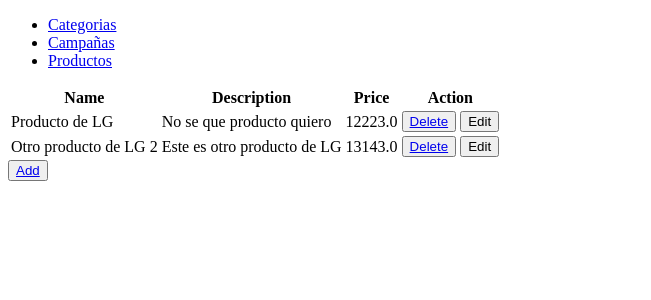
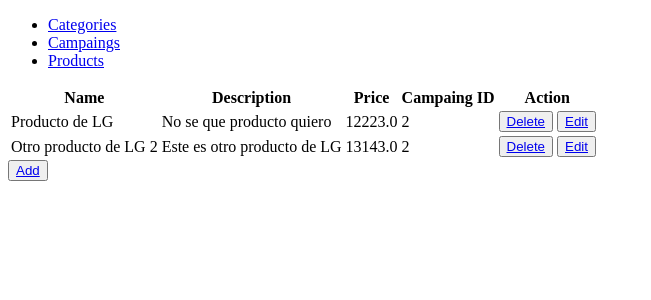
Before and after one commit to gfranb/CRUD-Store-Django, a Django app: page /products/2 in a window 1280 px wide. Shown: the top 300 px of the page, without its empty margins (0-651 px from the left). Run offline with Django 4.2, Linux system fonts and the light colour scheme; data comes from the database, SQL or seed files in the repository; both versions use the stored data as it was after the commit.

Commit message:
Edit action added, todo add styles

```diff
--- a/store-crud/campaings/templates/campaings/list_campaings.html
+++ b/store-crud/campaings/templates/campaings/list_campaings.html
@@ -15,8 +15,8 @@
                 <button>
                     <a href="/campaings/{{category_id}}/{{campaing.id}}/delete">Delete</a>
                 </button>
-                <button href="">
-                    Edit
+                <button>
+                    <a href="/campaings/{{category_id}}/{{campaing.id}}/edit">Edit</a>
                 </button>
             </td>
         </tr>
--- a/store-crud/campaings/templates/layout/index.html
+++ b/store-crud/campaings/templates/layout/index.html
@@ -12,13 +12,13 @@
         <nav>
             <ul>
                 <li>
-                    <a href="/categories/">Categorias</a>
+                    <a href="/categories/">Categories</a>
                 </li>
                 <li>
-                    <a href="/campaings/">Campañas</a>
+                    <a href="/campaings/">Campaings</a>
                 </li>
                 <li>
-                    <a href="/products/">Productos</a>
+                    <a href="/products/">Products</a>
                 </li>
             </ul>
         </nav>
--- a/store-crud/campaings/urls.py
+++ b/store-crud/campaings/urls.py
@@ -6,4 +6,5 @@ urlpatterns = [
     path('campaings/<int:category_id>', views.campaings_by_category, name="campaing_by_id"),
     path('campaings/<int:category_id>/<int:campaing_id>/delete', views.delete_campaing, name="delete_campaing"),
     path('campaings/<int:category_id>/new', views.add_campaing, name="add_campaing"),
+    path('campaings/<int:category_id>/<int:campaing_id>/edit', views.edit_campaing)
 ]
--- a/store-crud/categories/templates/categories/list_categories.html
+++ b/store-crud/categories/templates/categories/list_categories.html
@@ -16,7 +16,7 @@
                     <a href="/categories/{{category.id}}/delete">Delete</a>
                 </button>
                 <button>
-                    Edit
+                    <a href="/categories/{{category.id}}/edit">Edit</a>
                 </button>
             </td>
         </tr>
--- a/store-crud/categories/templates/layout/index.html
+++ b/store-crud/categories/templates/layout/index.html
@@ -12,13 +12,13 @@
         <nav>
             <ul>
                 <li>
-                    <a href="/categories/">Categorias</a>
+                    <a href="/categories/">Categories</a>
                 </li>
                 <li>
-                    <a href="/campaings/">Campañas</a>
+                    <a href="/campaings/">Campaings</a>
                 </li>
                 <li>
-                    <a href="/products/">Productos</a>
+                    <a href="/products/">Products</a>
                 </li>
             </ul>
         </nav>
--- a/store-crud/categories/urls.py
+++ b/store-crud/categories/urls.py
@@ -5,5 +5,6 @@ urlpatterns = [
     path('', views.categories, name="categories"),
     path('categories/', views.categories, name="categories"),
     path('categories/new', views.add_category),
-    path('categories/<int:category_id>/delete',views.delete_category)
+    path('categories/<int:category_id>/delete',views.delete_category),
+    path('categories/<int:category_id>/edit', views.edit_category)
 ]
--- a/store-crud/products/templates/layout/index.html
+++ b/store-crud/products/templates/layout/index.html
@@ -12,13 +12,13 @@
         <nav>
             <ul>
                 <li>
-                    <a href="/categories/">Categorias</a>
+                    <a href="/categories/">Categories</a>
                 </li>
                 <li>
-                    <a href="/campaings/">Campañas</a>
+                    <a href="/campaings/">Campaings</a>
                 </li>
                 <li>
-                    <a href="/products/">Productos</a>
+                    <a href="/products/">Products</a>
                 </li>
             </ul>
         </nav>
--- a/store-crud/products/templates/products/list_products.html
+++ b/store-crud/products/templates/products/list_products.html
@@ -7,6 +7,7 @@
             <th>Name</th>
             <th>Description</th>
             <th>Price</th>
+            <th>Campaing ID</th>
             <th>Action</th>
         </tr>
         {% for producto in productos %}
@@ -14,12 +15,13 @@
             <td>{{producto.name}}</td>
             <td>{{producto.description}}</td>
             <td>{{producto.price}}</td>
+            <td>{{producto.campaing_id}}</td>
             <td>
                 <button>
-                    <a href="/products/{{campaing_id}}/{{producto.id}}/delete">Delete</a>
+                    <a href="/products/{{producto.campaing_id}}/{{producto.id}}/delete">Delete</a>
                 </button>
-                <button href="">
-                    Edit
+                <button>
+                    <a href="/products/{{producto.campaing_id}}/{{producto.id}}/edit">Edit</a>
                 </button>
             </td>
         </tr>
--- a/store-crud/products/urls.py
+++ b/store-crud/products/urls.py
@@ -5,5 +5,6 @@ urlpatterns = [
     path('products/<int:campaing_id>',views.products_by_campaing, name="productos_by_campaing"),
     path('products/',views.products, name="products"),
     path('products/<int:campaing_id>/new', views.new_product, name="new_product"),
-    path('products/<int:campaing_id>/<int:product_id>/delete', views.delete_product, name="delete_product")
+    path('products/<int:campaing_id>/<int:product_id>/delete', views.delete_product, name="delete_product"),
+    path('products/<int:campaing_id>/<int:product_id>/edit', views.edit_product)
 ]
--- a/store-crud/products/views.py
+++ b/store-crud/products/views.py
@@ -36,6 +36,27 @@ def new_product(request, campaing_id):
         return redirect(f'/products/{campaing_id}')
 
 def delete_product(request,campaing_id,product_id):
-
     Product.objects.filter(id = product_id).delete()
     return redirect(f'/products/{campaing_id}')
+
+def edit_product(request,campaing_id,product_id):
+    if request.method == 'GET':
+        product_queryset = Product.objects.filter(id = product_id)
+        if(product_queryset.exists()):
+            product = product_queryset.first()
+            initial_data = {
+                'name' : product.name,
+                'description' : product.description,
+                'price': product.price
+            }
+        return render(request, "products/edit_product.html",{
+            'form': CreateNewProduct(initial=initial_data),
+        })
+    else:
+        if request.method == 'POST' and request.POST.get('_method') == 'PUT':
+            Product.objects.filter(id = product_id).update(
+                name = request.POST['name'],
+                description = request.POST['description'],
+                price = request.POST['price']
+            )
+        return redirect(f'/products/{campaing_id}')
```
Also changed, not shown: store-crud/campaings/templates/campaings/edit_campaing.html (added, +14 -0 lines), store-crud/campaings/views.py (+18 -0 lines), store-crud/categories/templates/categories/edit_category.html (added, +14 -0 lines), store-crud/categories/views.py (+18 -0 lines), store-crud/products/templates/products/edit_product.html (added, +14 -0 lines), store-crud/db.sqlite3.
